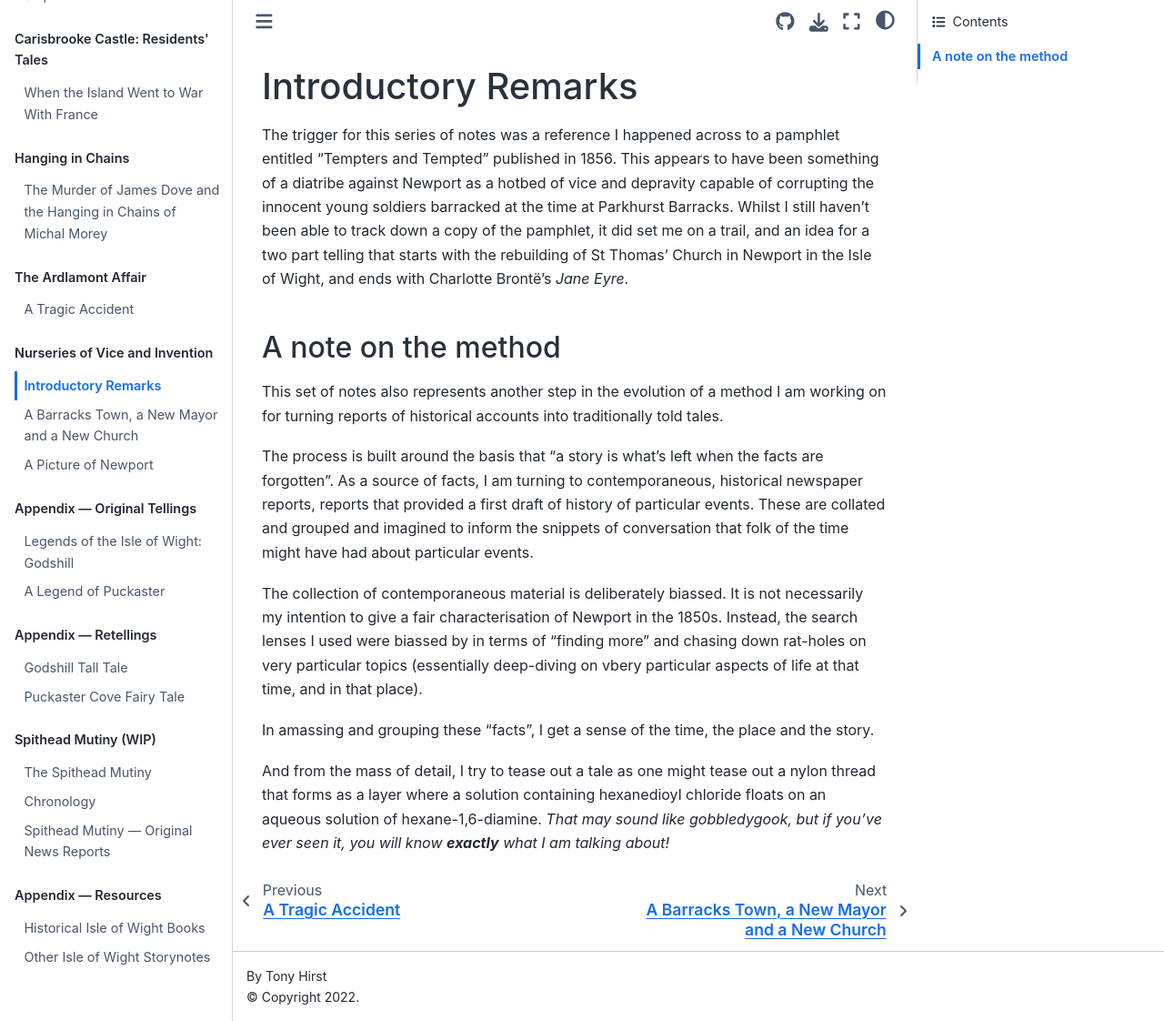
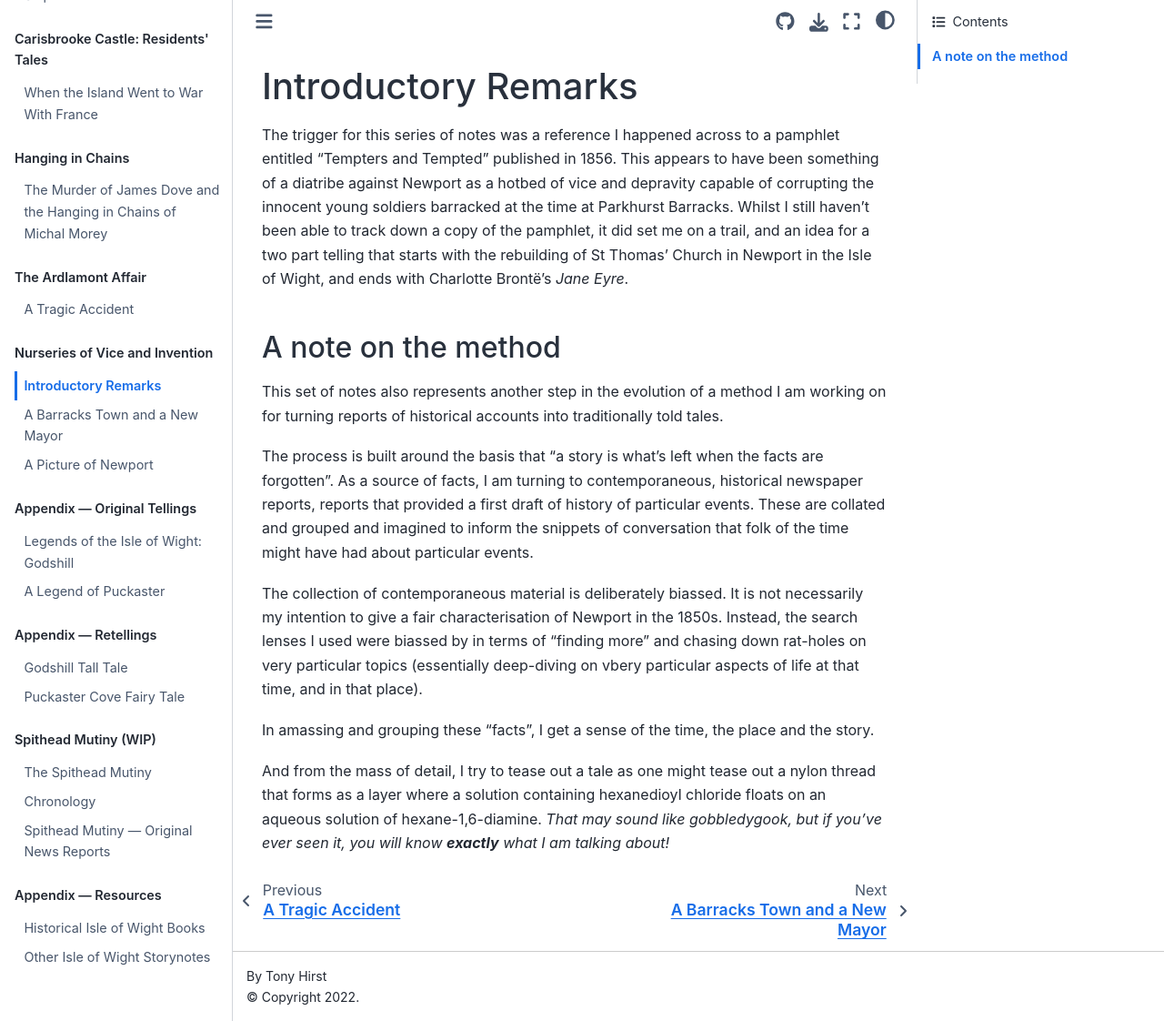
Before and after one commit to psychemedia/island-storynotes, a Jupyter Book: the page built from carus-wilson/00-preface.md, in a window 1280 px wide and 1122 px high. Shown: the whole window at 91% size. Built offline with Jupyter Book 1.0.4 settings and Sphinx 7.4.7 and the Sphinx Book theme 1.1.4, drawn with Linux system fonts in a browser that asks for light colours.

Commit message:
Update 05-setting-the-scene.md

```diff
--- a/carus-wilson/05-setting-the-scene.md
+++ b/carus-wilson/05-setting-the-scene.md
@@ -1,4 +1,4 @@
-# A Barracks Town, a New Mayor and a New Church
+# A Barracks Town and a New Mayor
 
 It's the mid-1850s, and Britain is one of the allied forces sending off her young men to fight in the Crimea. In Newport, on the Isle of Wight, the troops are temporarily stationed in Parkhurst Barracks before making their way to Portsmouth, and the troop ships that await them.
 
```
